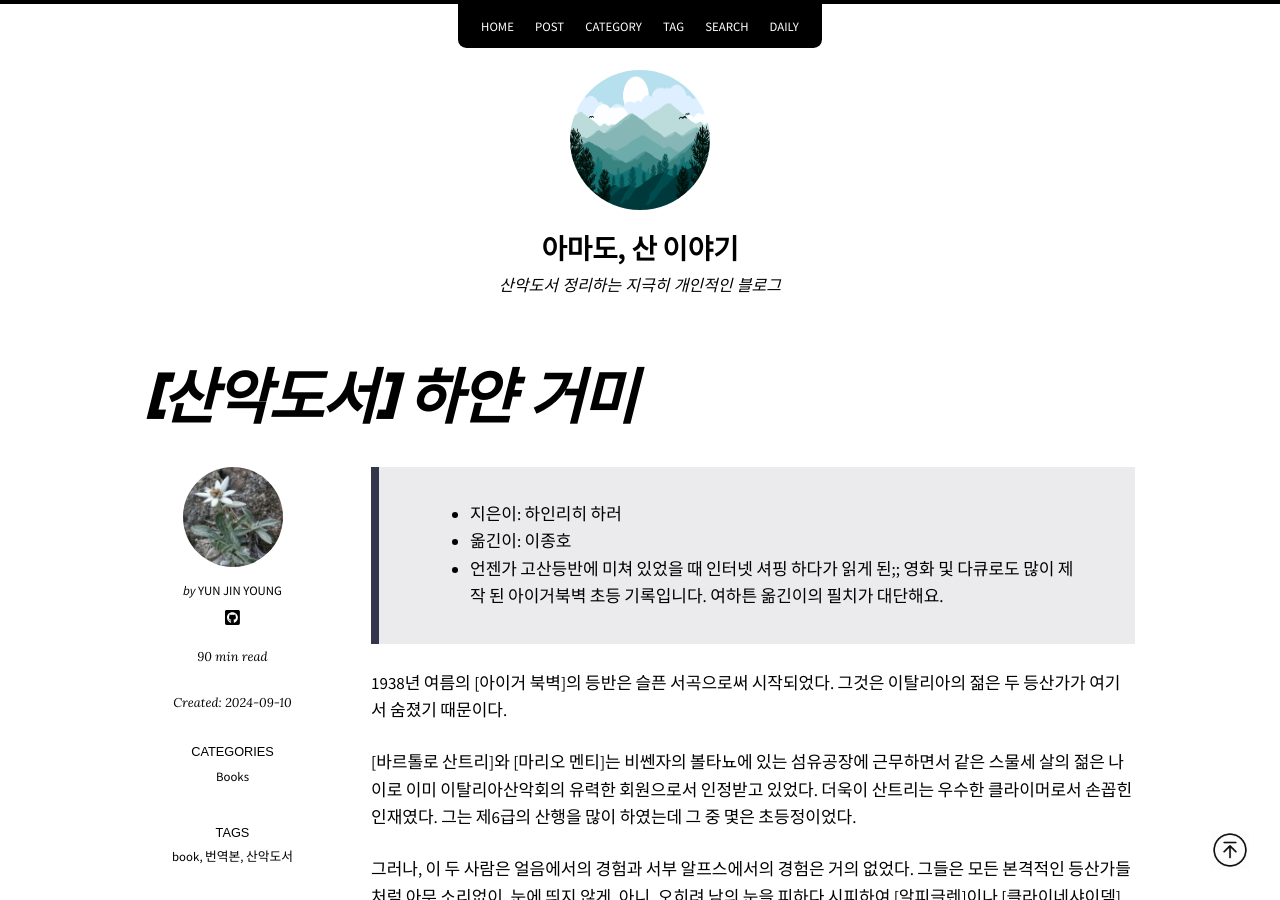
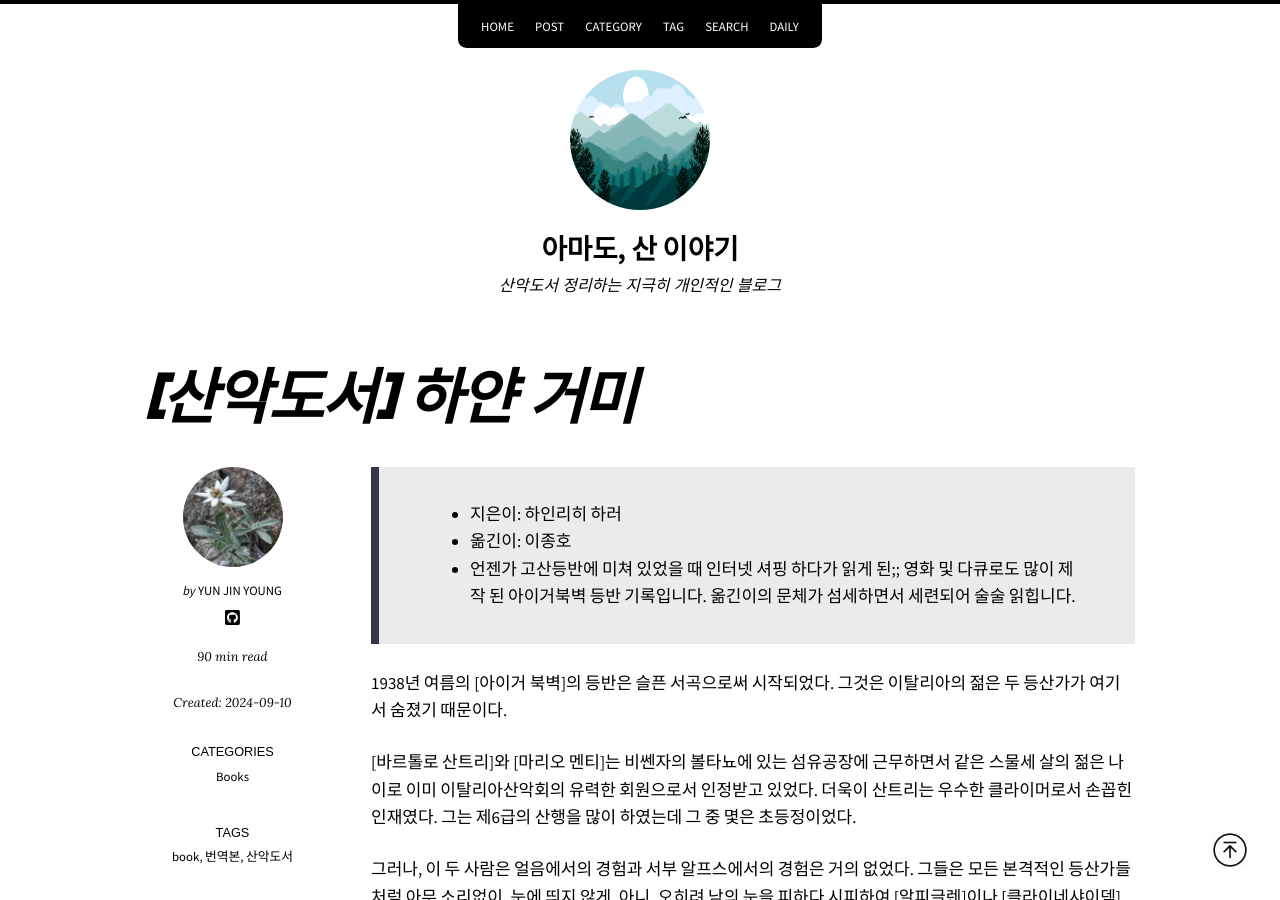
Before and after one commit to sansonyeo/sosimple, a Jekyll site: the page built from _posts/2024-09-10-book-하얀-거미.md, in a window 1280 px wide and 900 px high. Built offline with Jekyll 4.4.1, drawn with Linux system fonts in a browser that asks for light colours; nearby versions of some CDN libraries; comment, search, counter and statistics services are not loaded.

Commit message:
Update 2024-09-10-book-하얀-거미.md

```diff
--- a/_posts/2024-09-10-book-하얀-거미.md
+++ b/_posts/2024-09-10-book-하얀-거미.md
@@ -10,7 +10,7 @@ tags:
 
 > * 지은이: 하인리히 하러
 > * 옮긴이: 이종호
-> * 언젠가 고산등반에 미쳐 있었을 때 인터넷 셔핑 하다가 읽게 된;; 영화 및 다큐로도 많이 제작 된 아이거북벽 초등 기록입니다. 여하튼 옮긴이의 필치가 대단해요.
+> * 언젠가 고산등반에 미쳐 있었을 때 인터넷 셔핑 하다가 읽게 된;; 영화 및 다큐로도 많이 제작 된 아이거북벽 등반 기록입니다. 옮긴이의 문체가 섬세하면서 세련되어 술술 읽힙니다.
 
 
 1938년 여름의 [아이거 북벽]의 등반은 슬픈 서곡으로써 시작되었다. 그것은 이탈리아의 젊은 두 등산가가 여기서 숨졌기 때문이다.
```
